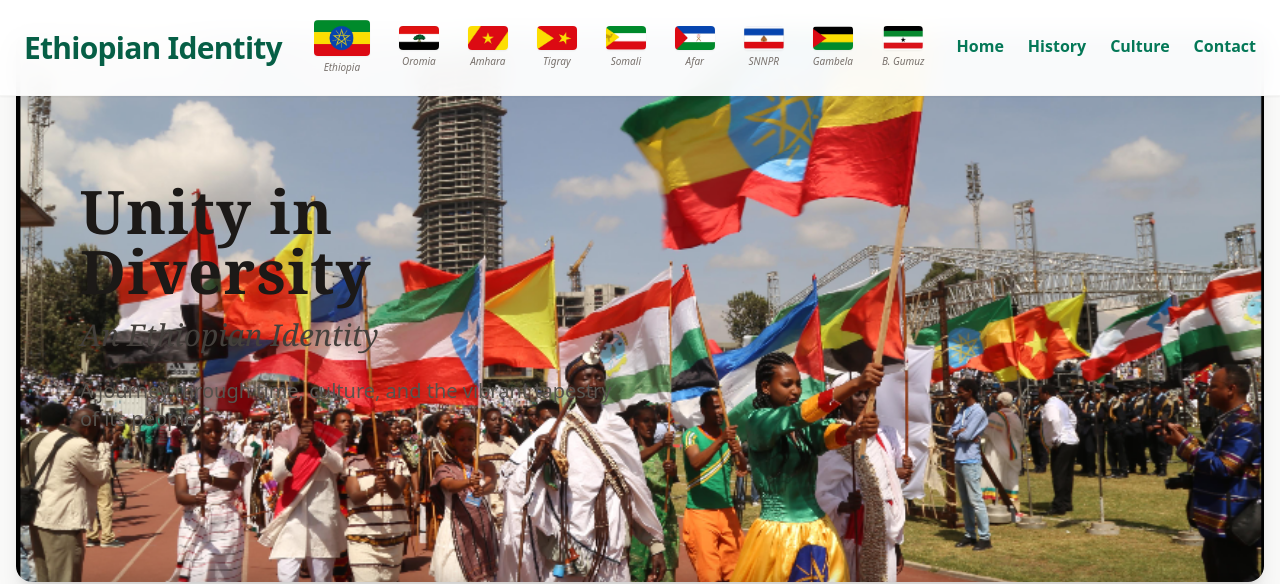
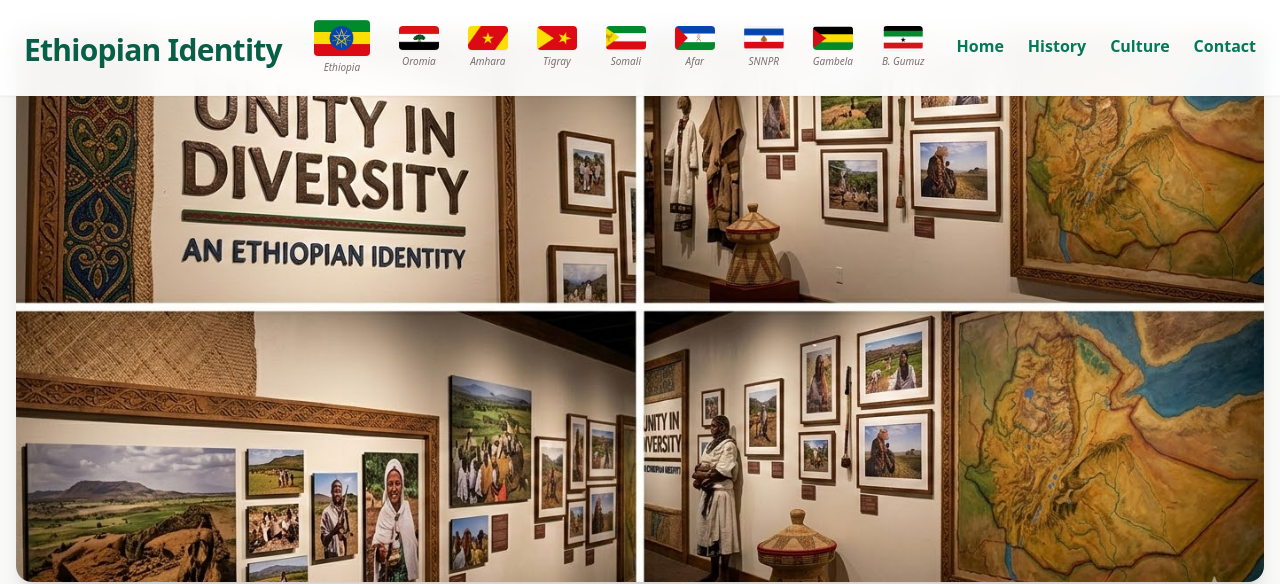
Before and after one commit to Tesfaye-kel/Ethiopian-identity, a React (Vite) app: page / in a window 1280 px wide. Shown: the top 584 px of the page. Built offline with nearby package versions, Linux system fonts and the light colour scheme.

Commit message:
Add background photos and update Hero and Herosection  file

```diff
--- a/src/components/Header.jsx
+++ b/src/components/Header.jsx
@@ -27,17 +27,18 @@ function Header() {
 
   useEffect(() => {
     const handleScroll = () => {
-      // If we've scrolled more than 20px, set isScrolled to true
-      if (window.scrollY > 20) {
-        setIsScrolled(true);
-      } else {
-        setIsScrolled(false);
-      }
+      // Set isScrolled based on the scroll position.
+      setIsScrolled(window.scrollY > 20);
     };
 
     window.addEventListener('scroll', handleScroll);
     return () => window.removeEventListener('scroll', handleScroll);
   }, []);
+
+  const getFlagSizeClass = (flagId) => {
+    if (isScrolled) return 'w-8 h-5';
+    return flagId === 'ethio' ? 'w-14 h-9' : 'w-10 h-6';
+  };
 
   return (
     <header
@@ -47,12 +48,12 @@ function Header() {
     >
       <div className="container mx-auto px-6 flex justify-between items-center">
         {/* Title: Shrinks slightly when scrolled */}
-        <h1 className={`font-extrabold text-emerald-800 tracking-tight shrink-0 transition-all duration-300 ${
-          isScrolled ? 'text-2xl' : 'text-3xl'
-        }`}>
-          Ethiopian Identity
-        </h1>
-
+      <h1
+  className={`font-extrabold text-emerald-800 tracking-tight shrink-0 transition-all duration-300
+  ${isScrolled ? 'text-2xl -mt-1' : 'text-3xl mt-1'}`}
+>
+  Ethiopian Identity
+</h1>
         {/* Flags Container */}
         <div className="flex-1 mx-8 overflow-x-auto max-w-2xl">
           <div className="flex justify-between items-center min-w-max space-x-4">
@@ -61,9 +62,7 @@ function Header() {
                 <img
                   src={flag.image}
                   alt={flag.name}
-                  className={`object-cover rounded shadow-sm transition-all duration-300 ${
-                    isScrolled ? 'w-8 h-5' : (flag.id === 'ethio' ? 'w-14 h-9' : 'w-10 h-6')
-                  }`}
+                  className={`object-cover rounded shadow-sm transition-all duration-300 ${getFlagSizeClass(flag.id)}`}
                 />
                 <span className="text-[10px] italic text-stone-500 mt-1">{flag.name}</span>
               </div>
--- a/src/components/HeroSection.jsx
+++ b/src/components/HeroSection.jsx
@@ -1,5 +1,5 @@
 import React from 'react';
-import heroImageUrl from '../assets/ethiopia.png';
+import heroImageUrl from '../assets/unityphoto.png';
 
 function HeroSection() {
   return (
@@ -7,21 +7,7 @@ function HeroSection() {
         className="hero relative bg-cover bg-center h-[550px] text-stone-800 flex items-center rounded-2xl shadow-xl overflow-hidden"
         style={{ backgroundImage: `url(${heroImageUrl})` }}
       >
-        {/* Overlay for text readability */}
-        <div className="absolute inset-0 bg-gradient-to-r from-white/95 via-white/70 to-transparent"></div>
 
-        <div className="relative z-10 p-8 md:p-12 lg:p-16 max-w-2xl">
-          <h2 className="text-4xl md:text-6xl font-bold font-serif mb-4 text-stone-900 tracking-wide">
-            Unity in Diversity
-          </h2>
-          <p className="text-2xl md:text-3xl font-light text-stone-700 mb-6 font-serif italic">
-            An Ethiopian Identity
-          </p>
-          <p className="text-lg md:text-xl text-stone-600 leading-relaxed">
-            A journey through time, culture, and the vibrant tapestry of its
-            people.
-          </p>
-        </div>
       </section>
   );
 }
```
Also changed, not shown: src/assets/unityphoto.png (added).
